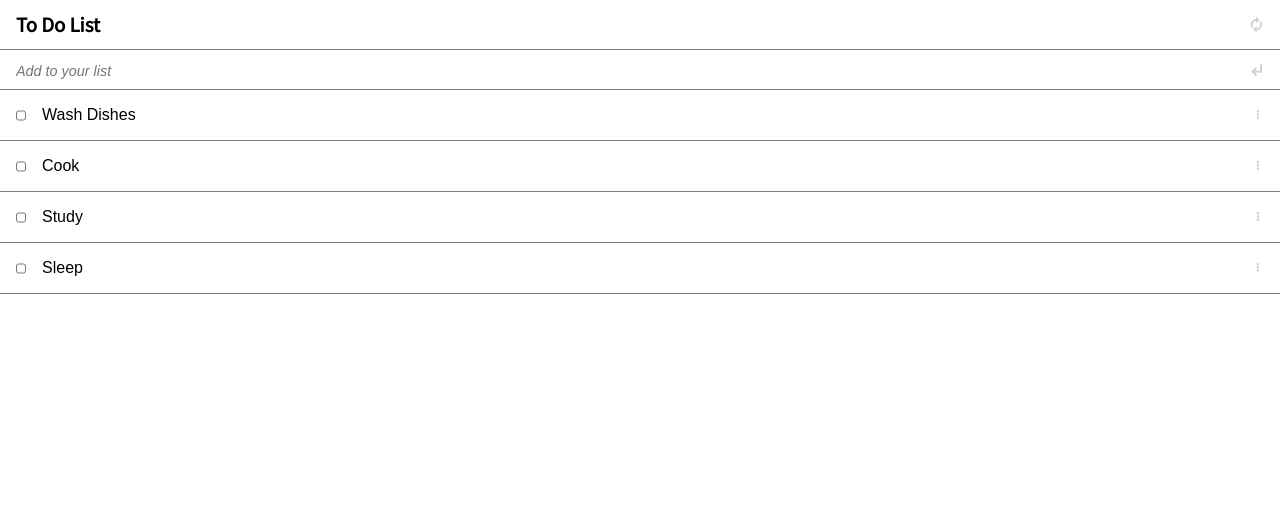
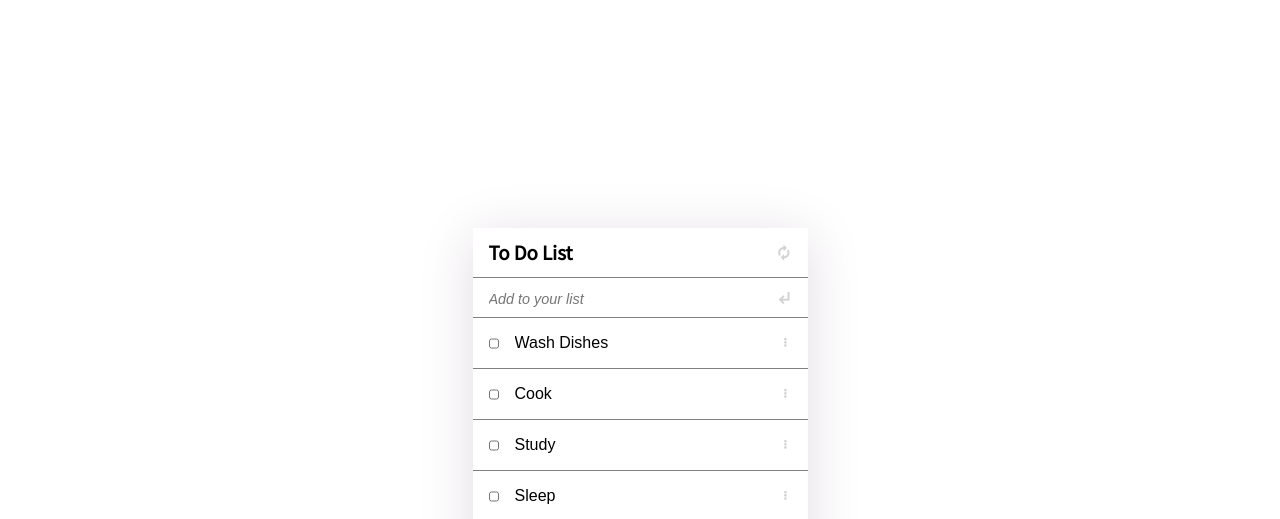
Before and after one commit to pasytchangwa/To-Do-List-Project, a website built with webpack: page src/index.html in a window 1280 px wide. Shown: the top 519 px of the page. Built offline with nearby package versions, Linux system fonts and the light colour scheme; files whose address does not match are found by name.

Commit message:
Fix alignment as per TSE requirement

```diff
--- a/src/style.css
+++ b/src/style.css
@@ -10,7 +10,12 @@ body {
   font-family: 'Source Sans Pro', sans-serif;
   font-weight: 300;
   width: 100%;
-  height: 100%;
+  height: 100vh;
+  background-color: #fff;
+  display: flex;
+  flex-direction: column;
+  justify-content: center;
+  align-items: center;
 }
 
 ul {
@@ -29,9 +34,11 @@ img {
 .wrapper {
   display: grid;
   grid-template-rows: 50px 1fr 50px;
-  height: 100vh;
   overflow-x: hidden;
-  width: 100vw;
+  max-width: 55vw;
+  box-shadow: 0 8px 50px rgb(226, 219, 226);
+  margin: auto;
+  align-self: center;
 }
 
 .header {
```
Also changed, not shown: dist/main.js.
